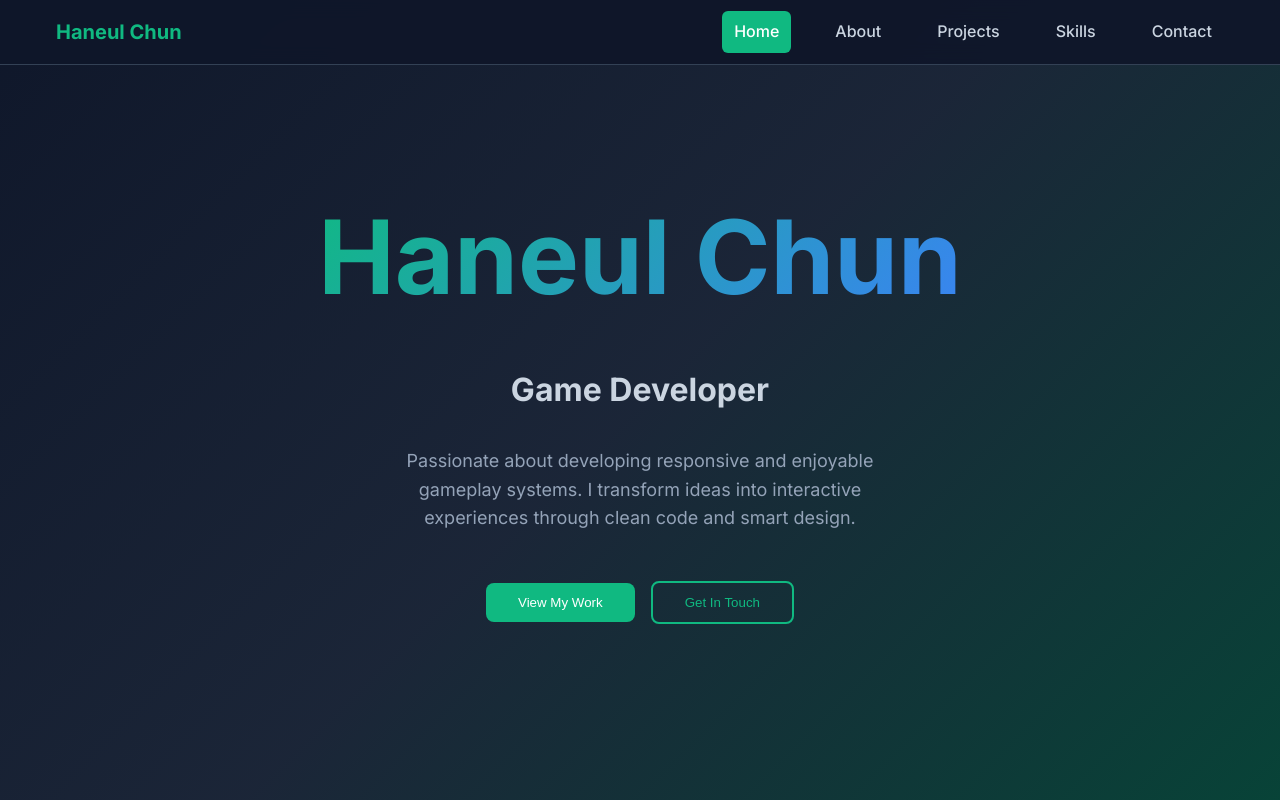
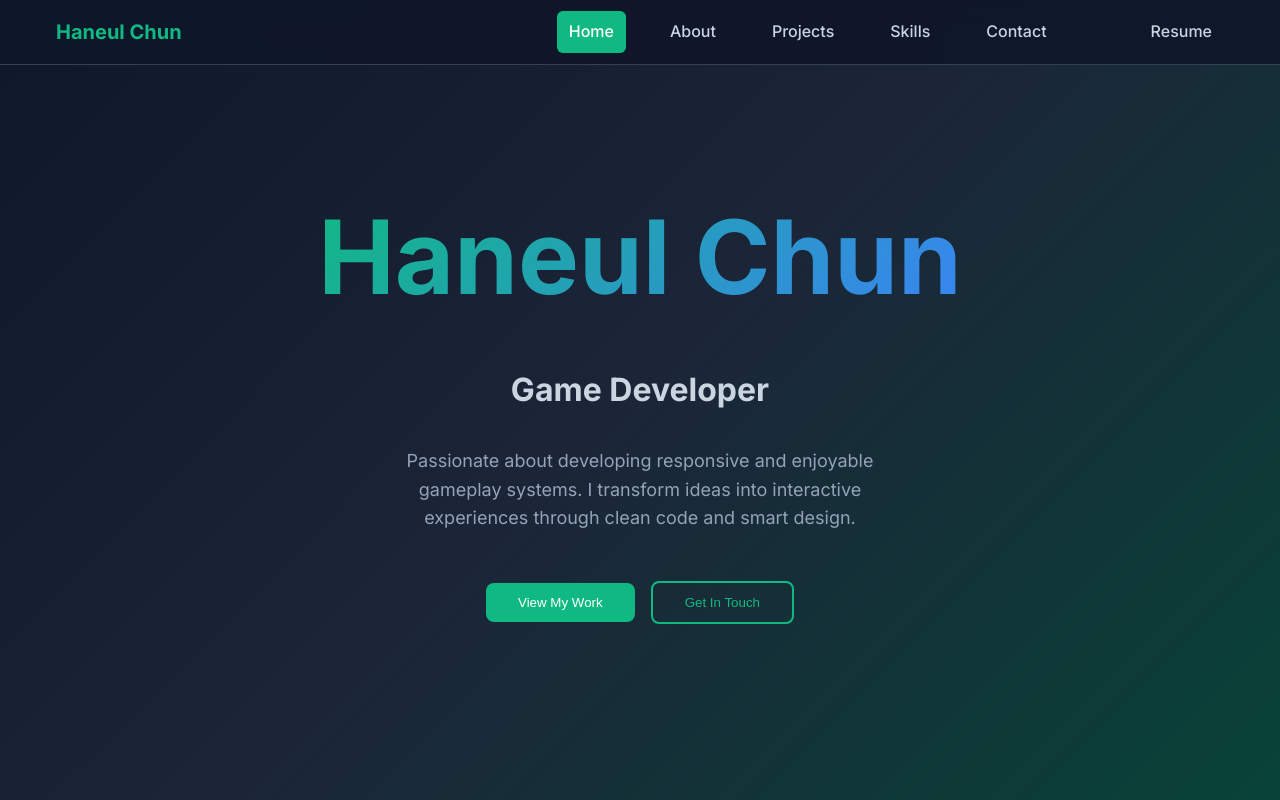
Before and after one commit to PG27Haneul/HaneulPortfolio, a website: page index.html in a window 1280 px wide. Shown: the top 800 px of the page. Drawn offline with nearby package versions, Linux system fonts and the light colour scheme.

Commit message:
added resume

```diff
--- a/index.html
+++ b/index.html
@@ -27,6 +27,8 @@
                 <a href="#projects" class="nav-link" data-section="projects">Projects</a>
                 <a href="#skills" class="nav-link" data-section="skills">Skills</a>
                 <a href="#contact" class="nav-link" data-section="contact">Contact</a>
+                <!--space-->
+                <a href="HaneulResume.pdf" class="nav-link" download style="margin-left: 3rem;">Resume</a>
             </div>
 
             <!-- Mobile menu button -->
@@ -41,9 +43,10 @@
         <div class="mobile-menu">
             <a href="#home" class="mobile-link" data-section="home">Home</a>
             <a href="#about" class="mobile-link" data-section="about">About</a>
+            <a href="#projects" class="mobile-link" data-section="projects">Projects</a>
             <a href="#skills" class="mobile-link" data-section="skills">Skills</a>
-            <a href="#projects" class="mobile-link" data-section="projects">Projects</a>
             <a href="#contact" class="mobile-link" data-section="contact">Contact</a>
+            <a href="#resume" class="mobile-link">Resume</a>
         </div>
     </nav>
 
```
Also changed, not shown: 1 other file.
